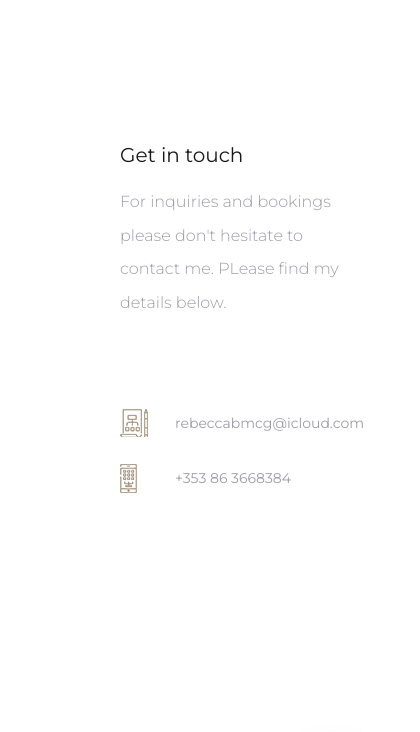
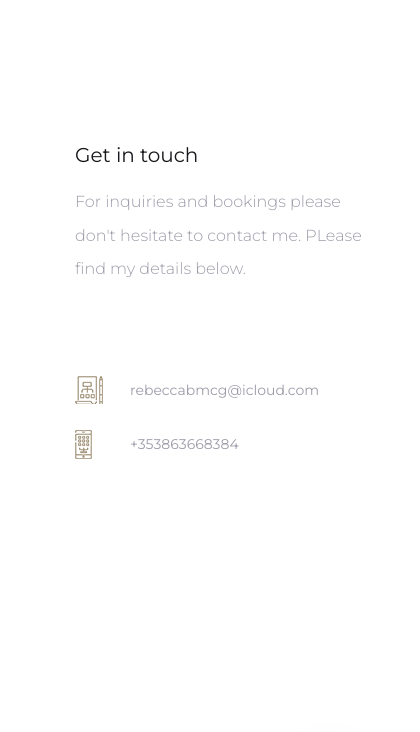
Before and after one commit to rebeccabmcg/rebeccabmcg.github.io, a website: page contact.html in a window 390 px wide. Shown: the top 732 px of the page, 420 px wide, since content can reach past the window. Drawn offline with nearby package versions, Linux system fonts and the light colour scheme; some packages are replaced by stand-ins of ours; files that its build step writes are made by us from their sources; files whose address does not match are found by name.

Commit message:
Update contact.html

```diff
--- a/contact.html
+++ b/contact.html
@@ -99,7 +99,7 @@
             <div>
                 <div class="img_card">
                     <div class="row justify-content-center">
-                        <div class="col-md-6 col-7 content_section">
+                        <div class="col-md-6 col-10 content_section">
                             <!--=================== contact info and form start====================-->
                             <div class="content_box">
                                 <div class="content_box_inner">
@@ -127,30 +127,12 @@
                                                     <img src="assets/img/icons/smartphone.png" alt="info list">
                                                     <div class="content align-items-center phone">
                                                         <p>
-                                                            <span id="phone">+353 86 3668384</span>
+                                                            <span id="phone">+353863668384</span>
                                                         </p>
                                                     </div>
                                                 </div>
                                             </li>
                                         </ul>
-
-                                      <!--   <div class="mt75 row justify-content-center">
-                                            <div class="col-lg-6 col-12">
-                                                <input type="text" placeholder="Name" class="form-control">
-                                            </div>
-                                            <div class="col-lg-6 col-12">
-                                                <input type="email" placeholder="E-Mail" class="form-control">
-                                            </div>
-                                            <div class="col-12">
-                                                <input type="text" placeholder="Subject" class="form-control">
-                                            </div>
-                                            <div class="col-12">
-                                                <textarea  placeholder="Massage" class="form-control" cols="4" rows="4"></textarea>
-                                            </div>
-                                            <div class="col-12">
-                                                <button type="submit" class="btn btn-primary">Send</button>
-                                            </div>
-                                        </div> -->
                                     </div>
                                 </div>
                             </div>
```
